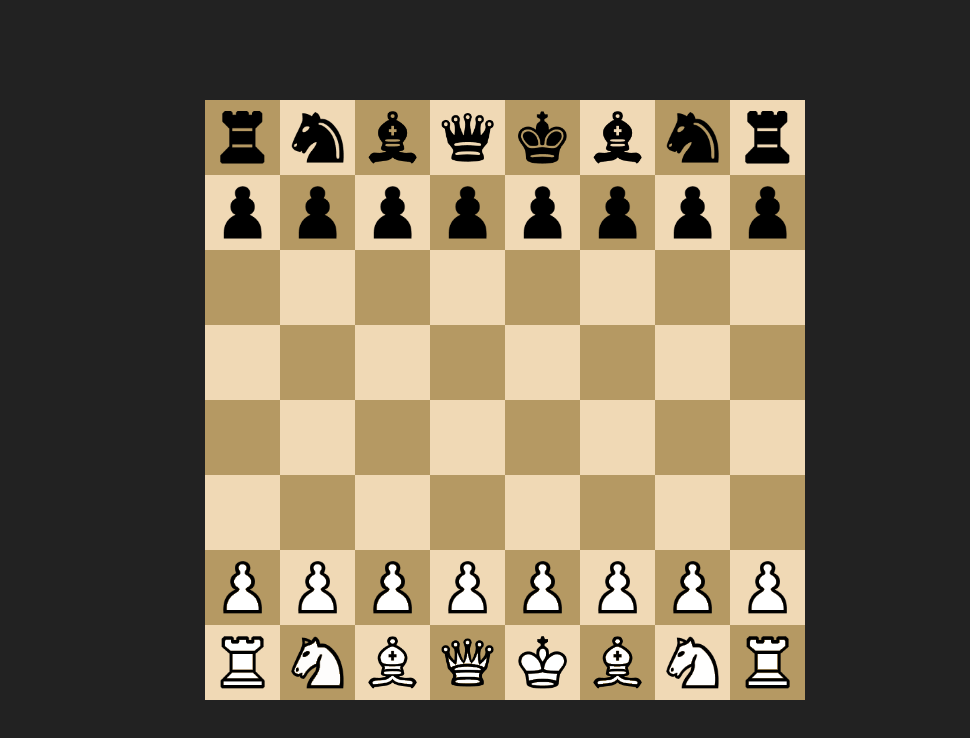
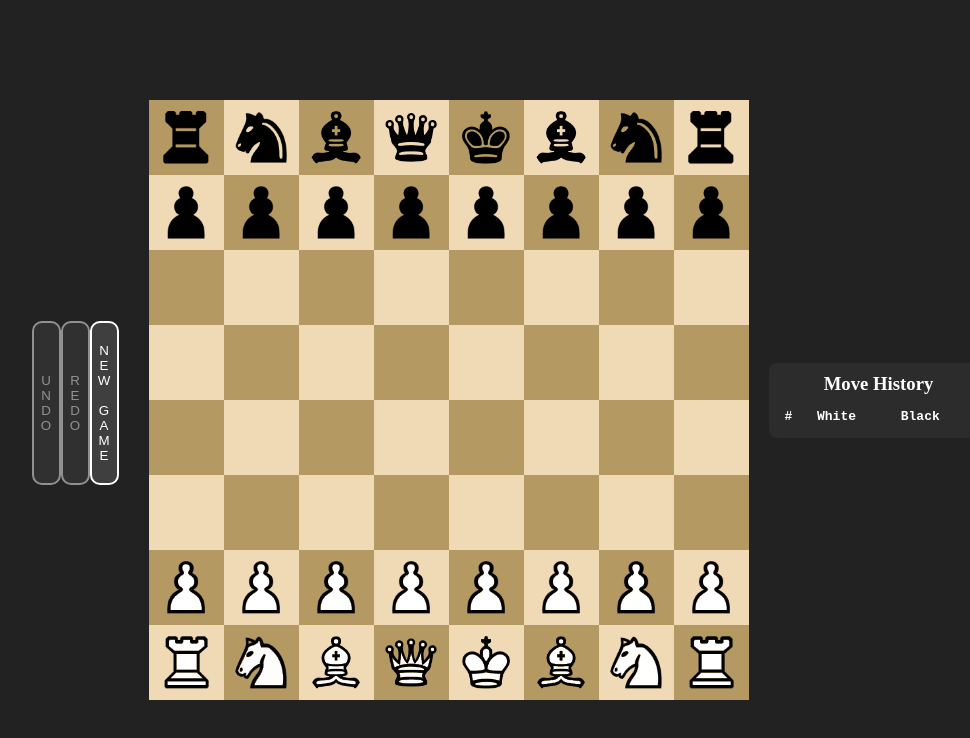
Before and after one commit to Son0ngu/Chess_Game, a React (Create React App) app in the folder chess_frontend/: page / in a window 1280 px wide. Shown: the top 738 px of the page, without its empty margins (135-1105 px from the left). Built offline with nearby package versions, Linux system fonts and the light colour scheme.

Commit message:
fix bug for Vanh, do undo/redo button and HistoryMove Board

```diff
--- a/chess_frontend/src/App.css
+++ b/chess_frontend/src/App.css
@@ -78,5 +78,70 @@
   background: rgb(63, 63, 63);
   border: 2px solid white;
   border-radius: 10px;
+}
 
+.game-controls {
+  display: flex;
+  flex-direction: column;
+  margin-right: 20px;
 }
+
+.game-controls button {
+  margin-bottom: 15px;
+  cursor: pointer;
+  background: rgb(63, 63, 63);
+  border: 2px solid white;
+  border-radius: 10px;
+  padding: 10px 5px;
+  color: white;
+}
+
+.game-controls button:disabled {
+  opacity: 0.5;
+  cursor: not-allowed;
+}
+
+.game-controls button:hover:not(:disabled) {
+  background: rgb(80, 80, 80);
+}
+
+/* Add these styles at the end of your file */
+.move-history {
+  background-color: #2c2c2c;
+  color: white;
+  padding: 10px;
+  width: 200px;
+  margin-left: 20px;
+  border-radius: 8px;
+  max-height: 600px;
+  overflow-y: auto;
+}
+
+.move-history h3 {
+  text-align: center;
+  margin-bottom: 10px;
+}
+
+.move-list {
+  font-family: monospace;
+}
+
+.move-list table {
+  width: 100%;
+  border-collapse: collapse;
+}
+
+.move-list th, .move-list td {
+  padding: 4px 6px;
+  text-align: left;
+}
+
+.move-list tr:nth-child(even) {
+  background-color: #3c3c3c;
+}
+
+.container {
+  display: flex;
+  align-items: center;
+  justify-content: center;
+}
--- a/chess_frontend/src/App.jsx
+++ b/chess_frontend/src/App.jsx
@@ -1,13 +1,17 @@
 import React, { useEffect, useState } from 'react';
 import './App.css';
-import { gameSubject, initGame, resetGame } from './Game';
+import { gameSubject, initGame, resetGame, undo, redo } from './Game';
 import Board from './Board';
+import MoveHistory from './MoveHistory';
 
 function App() {
   const [board, setBoard] = useState([]);
   const [isGameOver, setIsGameOver] = useState(false);
   const [result, setResult] = useState(null);
   const [turn, setTurn] = useState('w');
+  const [canUndo, setCanUndo] = useState(false);
+  const [canRedo, setCanRedo] = useState(false);
+  const [moveNotation, setMoveNotation] = useState([]);
 
   useEffect(() => {
     initGame();
@@ -17,6 +21,9 @@ function App() {
       setIsGameOver(game.isGameOver || false);
       setResult(game.result || null);
       setTurn(game.turn || 'w');
+      setCanUndo(game.canUndo || false);
+      setCanRedo(game.canRedo || false);
+      setMoveNotation(game.moveNotation || []);
     });
 
     const initialGame = gameSubject.getValue();
@@ -26,6 +33,9 @@ function App() {
       setIsGameOver(initialGame.isGameOver || false);
       setResult(initialGame.result || null);
       setTurn(initialGame.turn || 'w');
+      setCanUndo(initialGame.canUndo || false);
+      setCanRedo(initialGame.canRedo || false);
+      setMoveNotation(initialGame.moveNotation || []);
     } else {
       console.warn('Initial game state invalid, resetting...');
       resetGame();
@@ -36,18 +46,29 @@ function App() {
 
   return (
     <div className="container">
-      {isGameOver && (
-        <h2 className="vertical-text">
-          GAME OVER
-          <button onClick={resetGame}>
-            <span className="vertical-text">NEW GAME</span>
-          </button>
-        </h2>
-      )}
+      <div className="game-controls vertical-text">
+        <button onClick={undo} disabled={!canUndo || isGameOver}>
+          <span className="vertical-text">UNDO</span>
+        </button>
+        <button onClick={redo} disabled={!canRedo || isGameOver}>
+          <span className="vertical-text">REDO</span>
+        </button>
+        <button onClick={resetGame}>
+          <span className="vertical-text">NEW GAME</span>
+        </button>
+      </div>
+
       <div className="board-container">
         <Board board={board} turn={turn} />
+        {isGameOver && (
+          <div className="game-over">
+            <h2>GAME OVER</h2>
+            {result && <p>{result}</p>}
+          </div>
+        )}
       </div>
-      {result && <p className="vertical-text">{result}</p>}
+
+      <MoveHistory moveNotation={moveNotation} />
     </div>
   );
 }
--- a/chess_frontend/src/Board.jsx
+++ b/chess_frontend/src/Board.jsx
@@ -5,12 +5,13 @@ export default function Board({ board, turn }) {
   const [currBoard, setCurrBoard] = useState([]);
 
   useEffect(() => {
-    setCurrBoard(turn === 'w' ? board.flat() : board.flat().reverse());
-  }, [board, turn]);
+    // Always use white's perspective (no flipping)
+    setCurrBoard(board.flat());
+  }, [board]); // Remove turn from dependencies
 
   function getXYPosition(i) {
-    const x = turn === 'w' ? i % 8 : Math.abs((i % 8) - 7);
-    const y = turn === 'w' ? Math.abs(Math.floor(i / 8) - 7) : Math.floor(i / 8);
+    const x = i % 8;
+    const y = Math.abs(Math.floor(i / 8) - 7);
     return { x, y };
   }
 
--- a/chess_frontend/src/Game.js
+++ b/chess_frontend/src/Game.js
@@ -3,12 +3,20 @@ import { BehaviorSubject } from 'rxjs';
 
 const chess = new Chess();
 
+// Add history tracking
+const moveHistory = [];
+const redoStack = [];
+
+// Update the gameSubject initialization to include moveNotation
 export const gameSubject = new BehaviorSubject({
   board: chess.board(),
   pendingPromotion: null,
   isGameOver: false,
   turn: chess.turn(),
   result: null,
+  canUndo: false,
+  canRedo: false,
+  moveNotation: [] // Add this line
 });
 
 export function initGame() {
@@ -20,25 +28,42 @@ export function initGame() {
         if (!chess.board()) {
           throw new Error('Invalid board state after loading FEN');
         }
+
+        // Initialize history from saved history if available
+        const savedHistory = localStorage.getItem('moveHistory');
+        if (savedHistory) {
+          moveHistory.length = 0;
+          moveHistory.push(...JSON.parse(savedHistory));
+        }
       } catch (error) {
         console.error('Failed to load saved game:', error);
         chess.reset();
         localStorage.removeItem('savedGame');
+        localStorage.removeItem('moveHistory');
+        moveHistory.length = 0;
+        redoStack.length = 0;
         console.log('Reset game due to invalid FEN:', chess.fen());
       }
     } else {
       chess.reset();
+      moveHistory.length = 0;
+      redoStack.length = 0;
       console.log('Started new game:', chess.fen());
     }
     updateGame();
-  }
+}
 
 export function resetGame() {
   chess.reset();
+  moveHistory.length = 0;
+  redoStack.length = 0;
   localStorage.removeItem('savedGame');
+  localStorage.removeItem('moveHistory');
   console.log('Game reset:', chess.fen());
   updateGame();
 }
+
+resetGame();
 
 export function handleMove(from, to) {
   console.log(`Handling move from ${from} to ${to}`);
@@ -67,6 +92,13 @@ export function move(from, to, promotion) {
     const legalMove = chess.move(moveObj);
     if (legalMove) {
       console.log('Move successful:', chess.fen());
+      // Save position before the move to history
+      moveHistory.push({
+        fen: legalMove.before,
+        move: legalMove
+      });
+      // Clear redo stack after a new move
+      redoStack.length = 0;
       updateGame();
     } else {
       console.error('Move failed:', moveObj);
@@ -76,17 +108,87 @@ export function move(from, to, promotion) {
   }
 }
 
+// Add undo function
+export function undo() {
+  if (moveHistory.length === 0) {
+    console.log('No moves to undo');
+    return;
+  }
+
+  const lastPosition = moveHistory.pop();
+  redoStack.push({
+    fen: chess.fen(),
+    move: chess.history({ verbose: true }).pop()
+  });
+
+  // Load the previous position
+  chess.load(lastPosition.fen);
+  console.log('Move undone, new state:', chess.fen());
+  updateGame();
+}
+
+// Add redo function
+export function redo() {
+  if (redoStack.length === 0) {
+    console.log('No moves to redo');
+    return;
+  }
+
+  const nextPosition = redoStack.pop();
+  moveHistory.push({
+    fen: chess.fen(),
+    move: nextPosition.move
+  });
+
+  // Replay the move that was undone
+  const { from, to, promotion } = nextPosition.move;
+  chess.move({ from, to, promotion });
+  console.log('Move redone, new state:', chess.fen());
+  updateGame();
+}
+
+// Update the updateGame function to include move notation
 function updateGame(pendingPromotion = null) {
   const isGameOver = chess.isGameOver();
+
+  // Get standard notation history
+  const standardNotation = chess.history();
+
+  // Get detailed move history with piece information
+  const detailedHistory = chess.history({ verbose: true });
+
+  // Create enhanced notation with piece type
+  const enhancedNotation = standardNotation.map((move, index) => {
+    const detailedMove = detailedHistory[index];
+    if (!detailedMove) return move;
+
+    // Map piece codes to readable names
+    const pieceNames = {
+      'p': 'Pawn',
+      'n': 'Knight',
+      'b': 'Bishop',
+      'r': 'Rook',
+      'q': 'Queen',
+      'k': 'King'
+    };
+
+    const pieceName = pieceNames[detailedMove.piece] || 'Unknown';
+    return `${pieceName} ${move}`;
+  });
+
   const newGame = {
     board: chess.board(),
     pendingPromotion,
     isGameOver,
     turn: chess.turn(),
     result: isGameOver ? getGameResult() : null,
+    canUndo: moveHistory.length > 0,
+    canRedo: redoStack.length > 0,
+    moveNotation: enhancedNotation
   };
 
   localStorage.setItem('savedGame', chess.fen());
+  localStorage.setItem('moveHistory', JSON.stringify(moveHistory));
   gameSubject.next(newGame);
 }
 
--- /dev/null
+++ b/chess_frontend/src/MoveHistory.jsx
@@ -0,0 +1,40 @@
+import React from 'react';
+import './App.css';
+
+export default function MoveHistory({ moveNotation = [] }) {
+  // Group moves in pairs for display (white's move + black's move)
+  const moveGroups = [];
+  for (let i = 0; i < moveNotation.length; i += 2) {
+    moveGroups.push({
+      moveNumber: Math.floor(i / 2) + 1,
+      white: moveNotation[i],
+      black: moveNotation[i + 1] || ''
+    });
+  }
+
+  return (
+    <div className="move-history">
+      <h3>Move History</h3>
+      <div className="move-list">
+        <table>
+          <thead>
+            <tr>
+              <th>#</th>
+              <th>White</th>
+              <th>Black</th>
+            </tr>
+          </thead>
+          <tbody>
+            {moveGroups.map((group) => (
+              <tr key={group.moveNumber}>
+                <td>{group.moveNumber}.</td>
+                <td>{group.white}</td>
+                <td>{group.black}</td>
+              </tr>
+            ))}
+          </tbody>
+        </table>
+      </div>
+    </div>
+  );
+}
```
